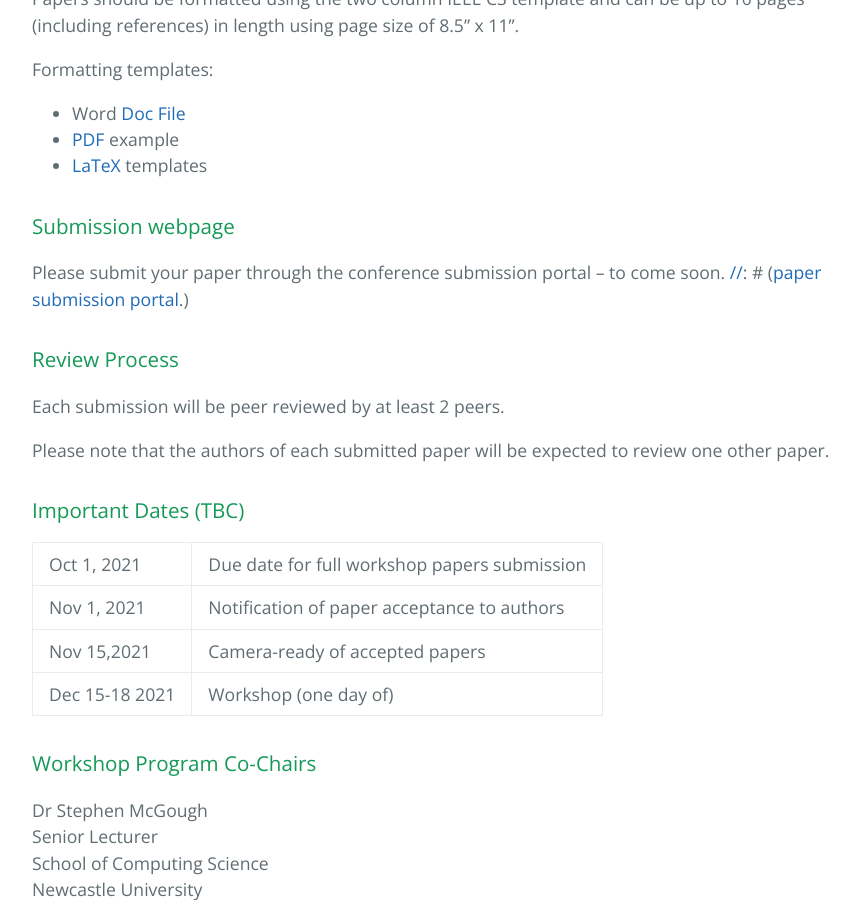
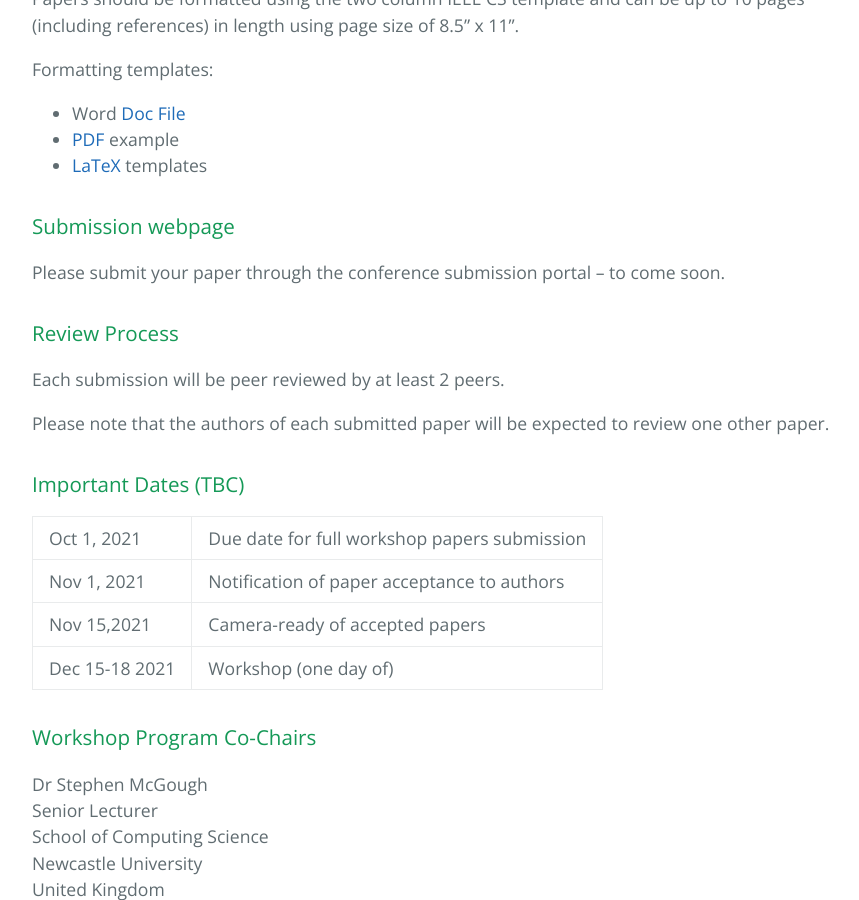
Before and after one commit to bda4cid/bda4cid.github.io, a Jekyll site: the page built from index.md, in a window 1280 px wide and 900 px high, scrolled down 3211 px. Shown: the whole window, without its empty margins (192-1051 px from the left). Built offline with Jekyll 4.4.1, drawn with Linux system fonts in a browser that asks for light colours; our own code applies the rules of GitHub Pages for plain Markdown files.

Commit message:
trying to fix comments

```diff
--- a/index.md
+++ b/index.md
@@ -85,7 +85,6 @@ Formatting templates:
 ### Submission webpage
 
 Please submit your paper through the conference submission portal -- to come soon.
-[//]: # ([paper submission portal](https://wi-lab.com/cyberchair/2020/bigdata20/scripts/submit.php?subarea=S34&undisplay_detail=1&wh=/cyberchair/2020/bigdata20/scripts/ws_submit.php).)
 
 [//]: # ([paper submission portal](https://wi-lab.com/cyberchair/2019/bigdata19/scripts/submit.php?subarea=S27&undisplay_detail=1&wh=/cyberchair/2019/bigdata19/scripts/ws_submit.php).)
 
```
